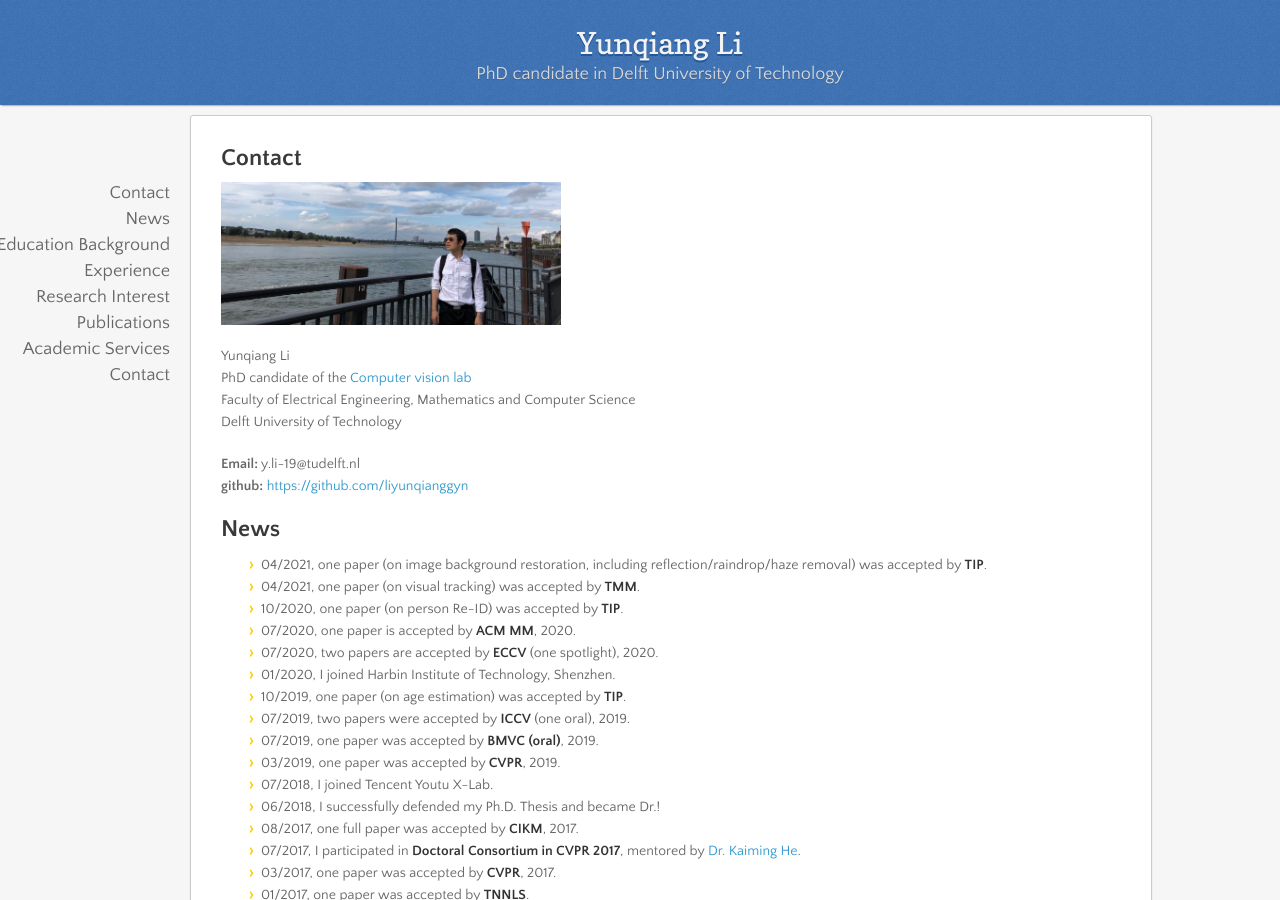
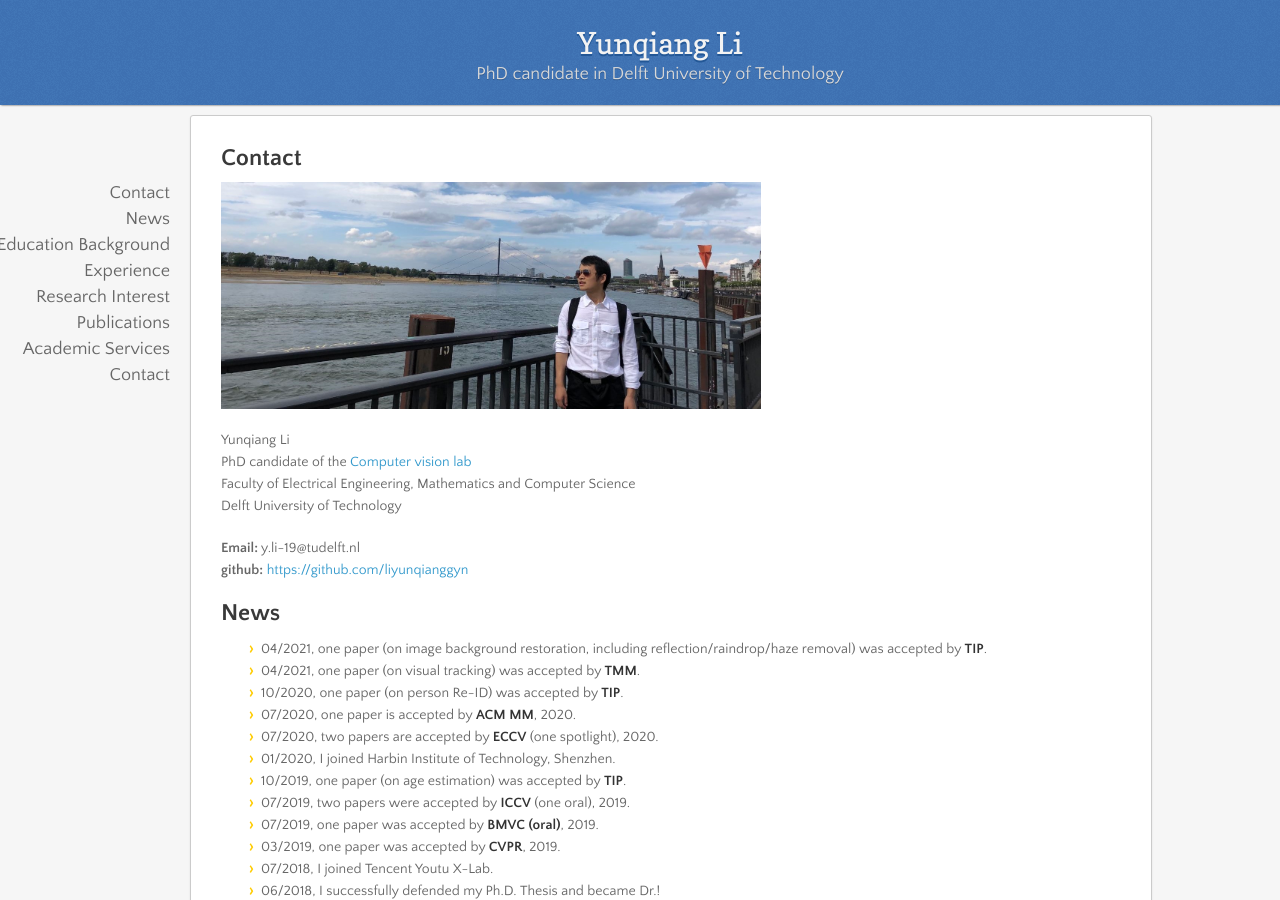
Before and after one commit to liyunqianggyn/liyunqianggyn.github.io, a Jekyll site: the page built from index.md, in a window 1280 px wide and 900 px high. Built offline with Jekyll 4.4.1, drawn with Linux system fonts in a browser that asks for light colours; nearby versions of some CDN libraries; our own code applies the rules of GitHub Pages for plain Markdown files.

Commit message:
Update index.md

```diff
--- a/index.md
+++ b/index.md
@@ -1,6 +1,6 @@
 ## Contact
 
-<img align="top" width='340' src="yunqiang.jpg">
+<img align="top" width='540' src="yunqiang.jpg">
 
 Yunqiang Li <br/>
 PhD candidate of the <a href="http://visionlab.tudelft.nl">Computer vision lab</a><br/>
```
